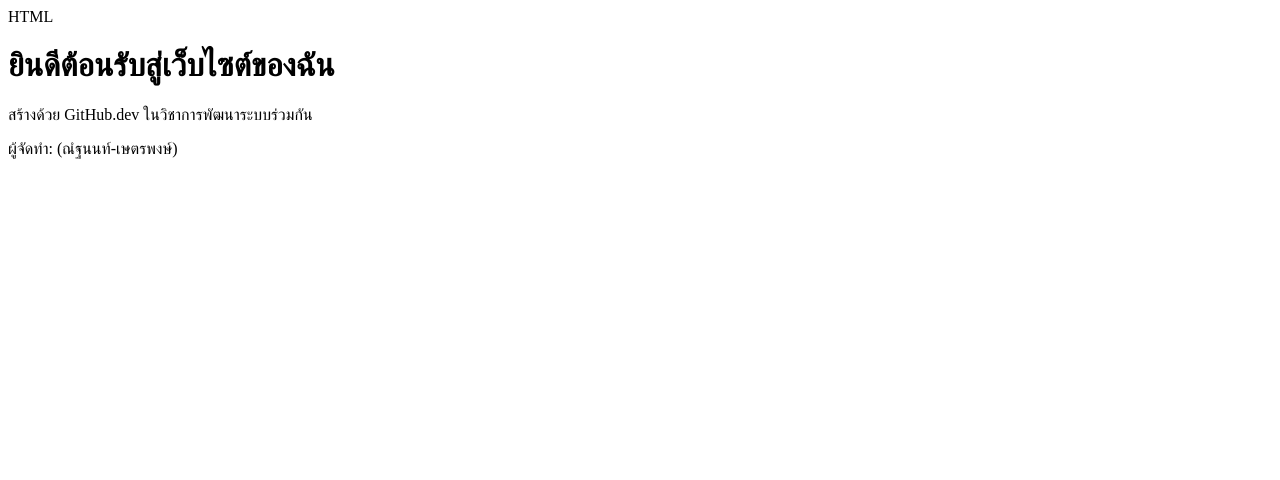
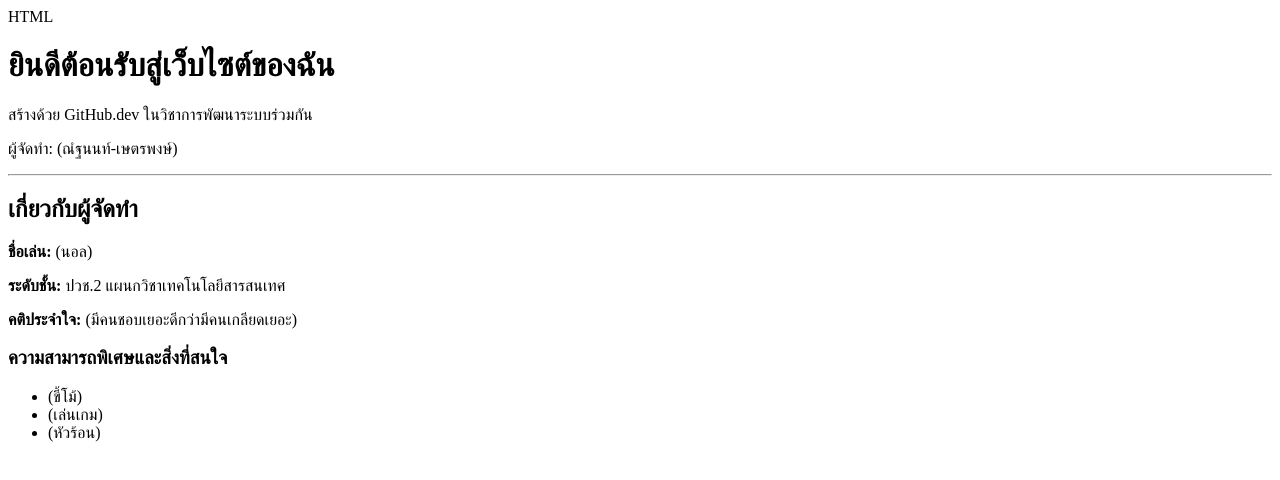
Before and after one commit to s33857-cmyk/my-fist-repo, a plain HTML site: page index.html in a window 1280 px wide. Drawn offline with Linux system fonts and the light colour scheme.

Commit message:
อัพเดทข้อมูลในสาขา feature-profile

```diff
--- a/index.html
+++ b/index.html
@@ -9,5 +9,18 @@ HTML
     <h1>ยินดีต้อนรับสู่เว็บไซต์ของฉัน</h1>
     <p>สร้างด้วย GitHub.dev ในวิชาการพัฒนาระบบร่วมกัน</p>
     <p>ผู้จัดทำ: (ณํฐนนท์-เษตรพงษ์)</p>
+    </p>
+    <hr>
+    <h2>เกี่ยวกับผู้จัดทำ</h2>
+    <p><strong>ชื่อเล่น:</strong> (นอล)</p>
+    <p><strong>ระดับชั้น:</strong> ปวช.2 แผนกวิชาเทคโนโลยีสารสนเทศ</p>
+    <p><strong>คติประจำใจ:</strong> (มีคนชอบเยอะดีกว่ามีคนเกลียดเยอะ)</p>
+
+    <h3>ความสามารถพิเศษและสิ่งที่สนใจ</h3>
+    <ul>
+        <li>(ขี้โม้)</li>
+        <li>(เล่นเกม)</li>
+        <li>(หัวร้อน)</li>
+    </ul>
 </body>
 </html>
```
